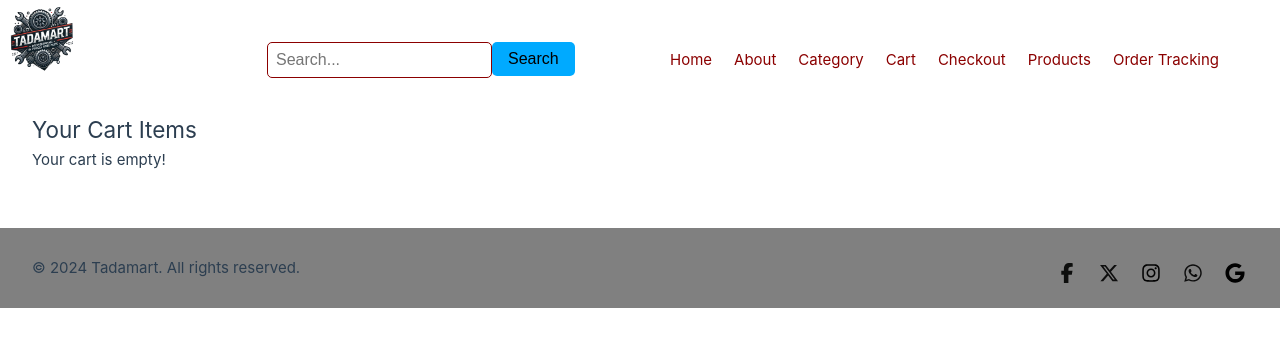
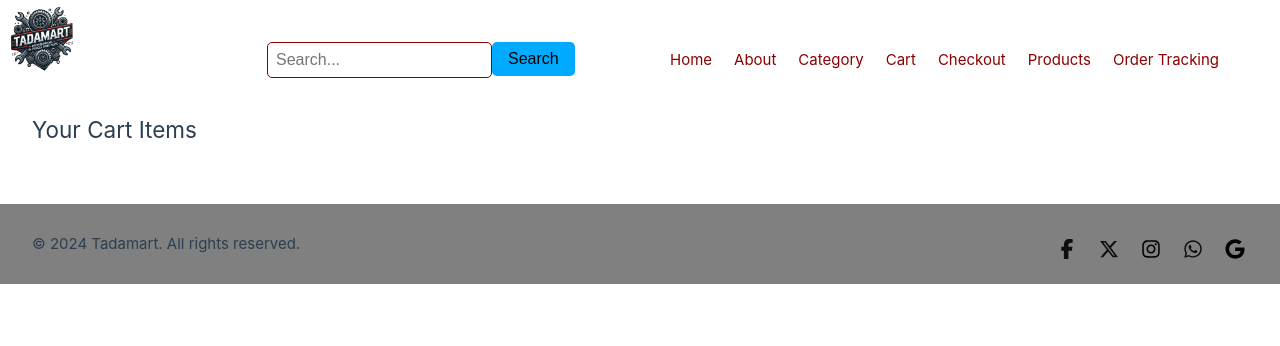
Before and after one commit to dajuma/tada-mart, a Vue app: page /cartitems in a window 1280 px wide. Shown: the top 346 px of the page. Built offline with nearby package versions, Linux system fonts and the light colour scheme.

Commit message:
modified CartItems.vue

```diff
--- a/src/components/CartItems.vue
+++ b/src/components/CartItems.vue
@@ -39,9 +39,6 @@ export default {
         </tr>
       </tbody>
     </table>
-    <div v-else>
-      <p>Your cart is empty!</p>
-    </div>
     <div v-if="cartItems.length" >
     <h3>Total: ${{ cartTotal.toFixed(2) }}</h3>
     <button class="checkout-button">Checkout</button>
```
